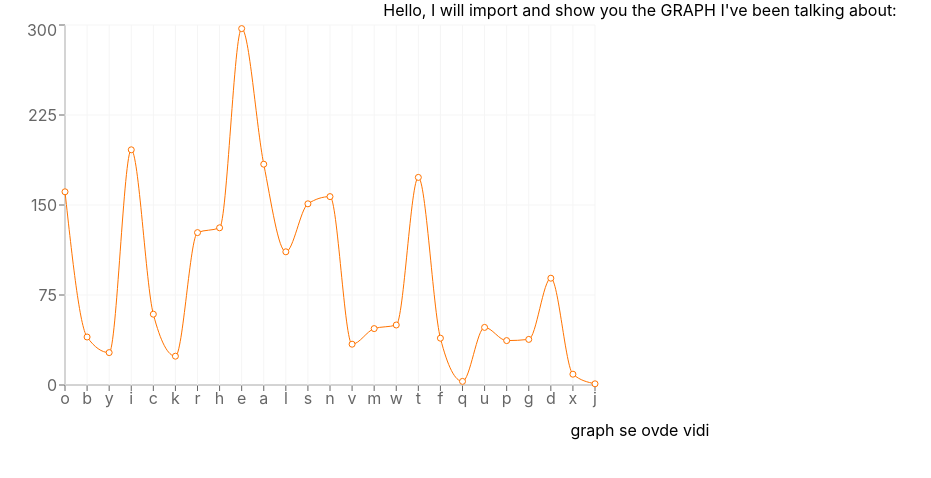
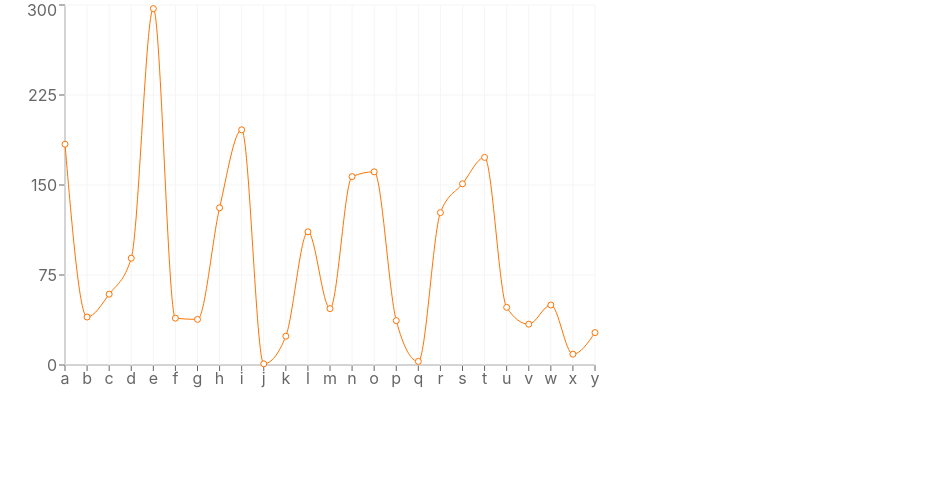
Before and after one commit to ZackEnixey/bar-graph-react, a React (Create React App) app: page / in a window 1280 px wide. Shown: the top 478 px of the page, without its empty margins (0-931 px from the left). Built offline with nearby package versions, Linux system fonts and the light colour scheme.

Commit message:
A to Z array of objects is sorted by it's name property

```diff
--- a/src/App.js
+++ b/src/App.js
@@ -5,8 +5,6 @@ import Graph from './pages/Graph';
 function App() {
   return (
     <div className="App">
-      Hello, I will import and show you the GRAPH I've been talking about:
-
       <Graph></Graph>
     </div>
   );
--- a/src/pages/Graph.js
+++ b/src/pages/Graph.js
@@ -19,7 +19,8 @@ export default class Graph extends Component {
         }).then( bookData => {
             const charObj = this.getAllCharacterObject(bookData);
             const charactersAtoZ = this.filterAtoZ(charObj);
-            this.setState({ bookContent: charactersAtoZ} );
+            const sortedAtoZlist = this.sortArrayOfObjectsByName(charactersAtoZ);
+            this.setState({ bookContent: sortedAtoZlist} );
         })
     };
 
@@ -38,10 +39,13 @@ export default class Graph extends Component {
                 charactersAtoZ.push( {"name": char, "value": charObj[char]} );
             }
         }
-        console.log(charactersAtoZ);
         return charactersAtoZ;
     }
 
+    sortArrayOfObjectsByName(arrayOfObjects){
+        arrayOfObjects.sort((a, b) => (a.name > b.name) ? 1 : -1);
+        return arrayOfObjects;
+    }
 
     render(){
         return(
@@ -55,7 +59,6 @@ export default class Graph extends Component {
                     <CartesianGrid stroke="#f5f5f5" />
                     <Line type="monotone" dataKey="value" stroke="#ff7300" yAxisId={0} />
                 </LineChart>
-                graph se ovde vidi
             </div>
         )
     }
```
Also changed, not shown: 1 other file (tests, documents, lock files or other folders).
